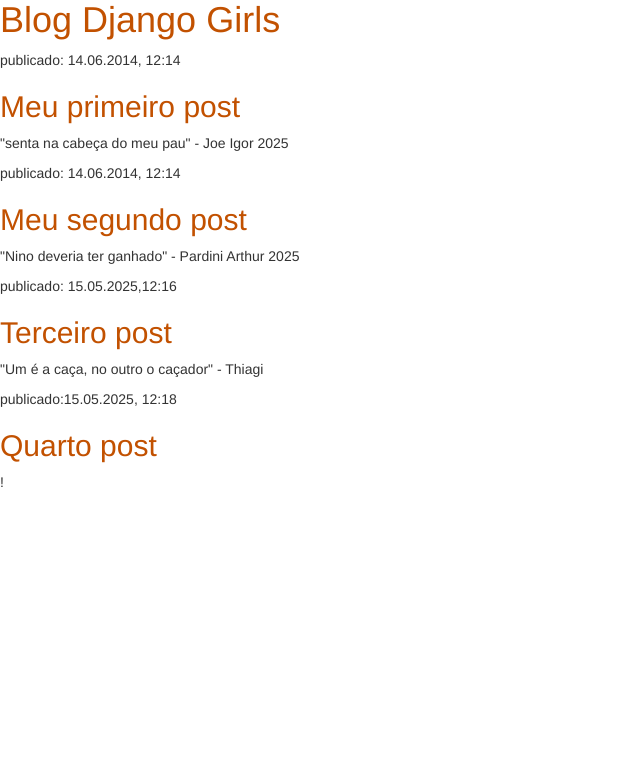
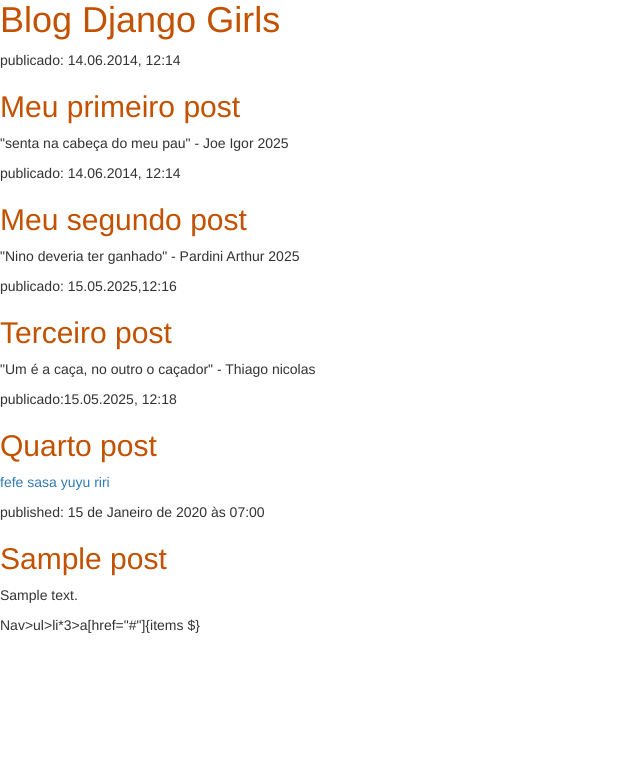
Before and after one commit to BAHbigirl/MyFirtsBlog, a Django app: template blog/templates/blog/post_list.html in a window 1280 px wide. Shown: the part 20-800 px from the top of the page, without its empty margins (0-640 px from the left). Run offline with Django 4.2, Linux system fonts and the light colour scheme; the template is opened without the code that fills it: values that come from a table or form of the project are taken from there, others are empty; tables that the repository leaves empty hold one stand-in row (values such as "Sample post"); parts of the project's set-up code (start-up, migrations or seed data) failed here and were passed over; some libraries are stand-ins or nearby versions.

Commit message:
segundo-commit

```diff
--- a/blog/templates/blog/post_list.html
+++ b/blog/templates/blog/post_list.html
@@ -1,4 +1,6 @@
 {% load static %}
+
+
 <html>
     <head>
         <link rel="stylesheet" href="//maxcdn.bootstrapcdn.com/bootstrap/3.2.0/css/bootstrap.min.css">
@@ -26,12 +28,24 @@
         <div>
             <p>publicado: 15.05.2025,12:16</p>
             <h2><a href="">Terceiro post</a></h2>
-            <p>"Um é a caça, no outro o caçador" - Thiagi</p>
+            <p>"Um é a caça, no outro o caçador" - Thiago nicolas</p>
         </div>
         <div>
             <p>publicado:15.05.2025, 12:18</p>
             <h2><a href="">Quarto post</a></h2>
-            <p>!</p>
+            <p><a href="">fefe sasa yuyu riri</a></p>
         </div>
+        {% for post in posts %}
+            <div>
+                <p>published: {{ post.published_date }}</p>
+                <h2><a href="">{{ post.title }}</a></h2>
+                <p>{{ post.text|linebreaksbr }}</p>
+            </div>
+    {% endfor %}
     </body>
 </html>
+
+
+
+
+Nav>ul>li*3>a[href="#"]{items $}
```
Also changed, not shown: blog/views.py (+8 -1 lines).
